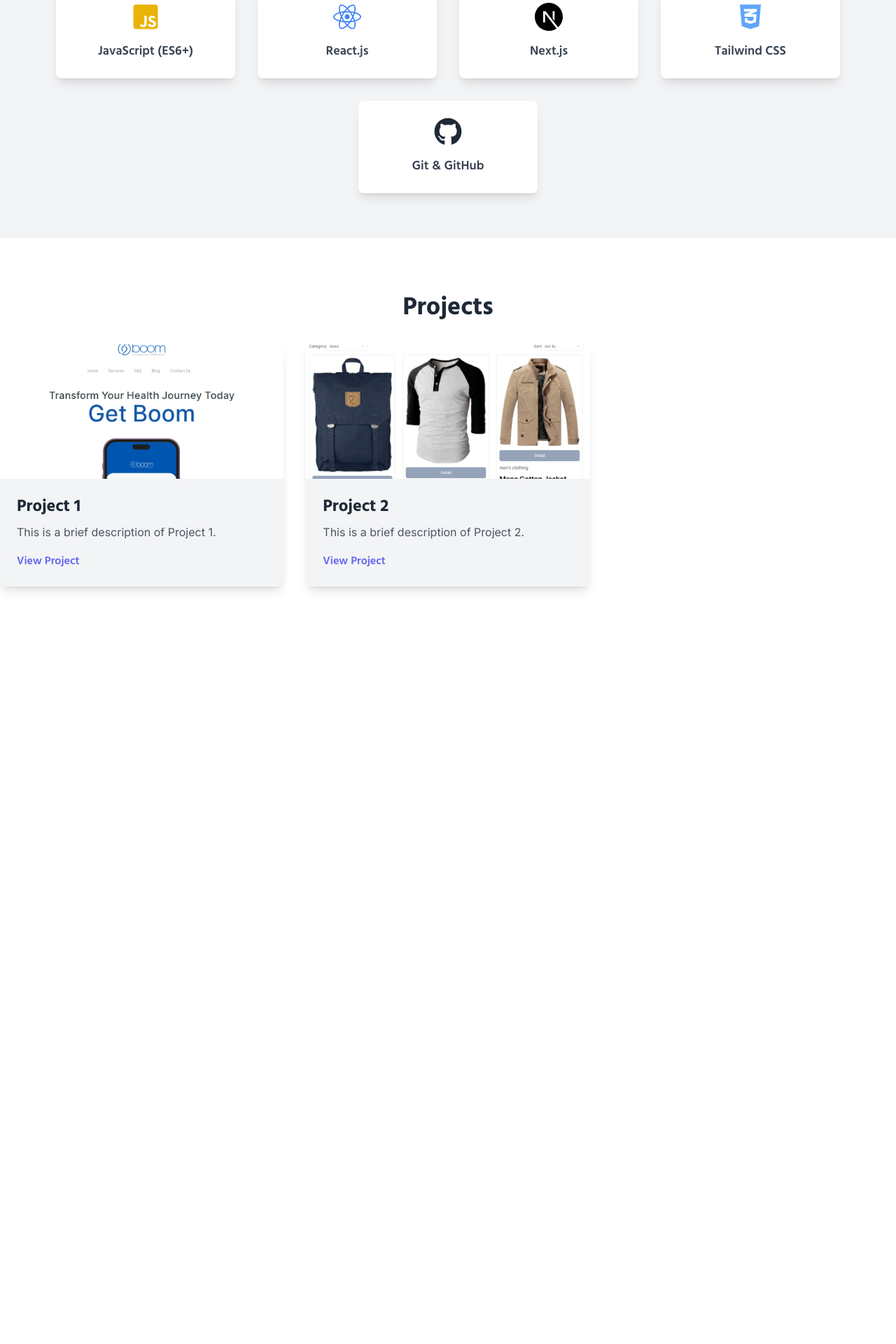
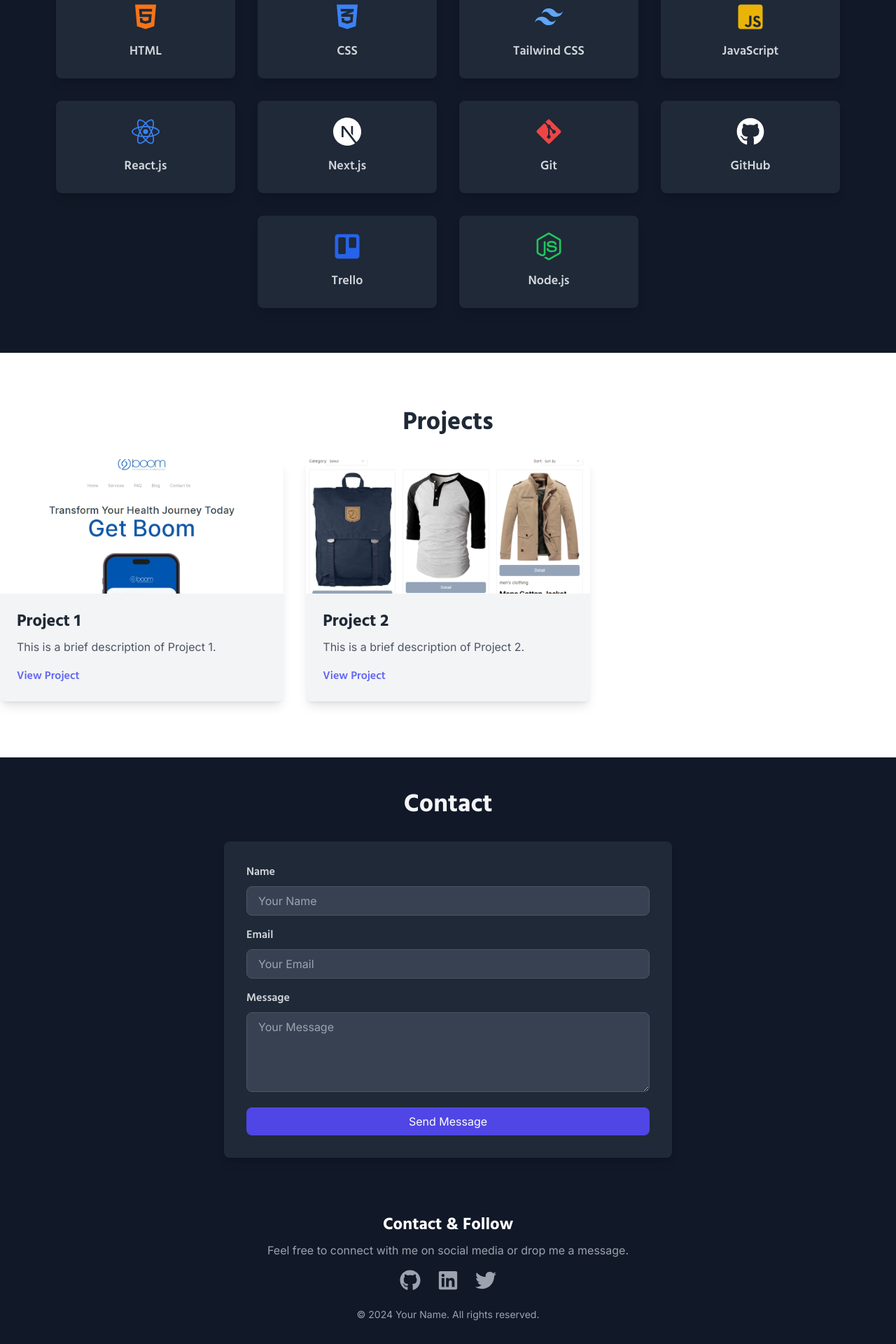
Before and after one commit to RikyAdiPutra/my-web-portfolio, a Next.js app: page / in a window 1280 px wide. Shown: the part 703-2623 px from the top of the page at 70% size. Before the commit the page ends 1589 px from the top, so only its background shows below. Built offline with nearby package versions, Linux system fonts and the light colour scheme.

Commit message:
style in skills contact header

```diff
--- a/src/app/page.js
+++ b/src/app/page.js
@@ -2,7 +2,6 @@ import Header from "../components/Header";
 import About from "../components/About";
 import Skills from "../components/Skills";
 import Projects from "../components/Projects";
-import Experience from "../components/Experience";
 import Contact from "../components/Contact";
 import Footer from "../components/Footer";
 
@@ -14,10 +13,9 @@ export default function Home() {
         <About />
         <Skills />
         <Projects />
-        {/* <Experience />
-        <Contact /> */}
+        <Contact />
       </main>
-      {/* <Footer /> */}
+      <Footer />
     </div>
   );
 }
--- a/src/components/Contact.jsx
+++ b/src/components/Contact.jsx
@@ -1,14 +1,71 @@
 export default function Contact() {
   return (
-    <section id="contact" className="p-4 bg-gray-100">
-      <h2 className="text-2xl font-bold">Contact</h2>
-      <p className="mt-2">
-        Feel free to reach out to me via email at{" "}
-        <a href="mailto:your.email@example.com" className="text-blue-500">
-          your.email@example.com
-        </a>
-        .
-      </p>
+    <section id="contact" className="bg-gray-900 text-white py-12">
+      <div className="container mx-auto">
+        <h2 className="text-4xl font-bold text-gray-100 mb-8 text-center font-hind">
+          Contact
+        </h2>
+        <div className="flex justify-center">
+          <div className="w-full md:w-1/2 bg-gray-800 shadow-lg rounded-lg p-8">
+            <form action="#" method="POST">
+              <div className="mb-4">
+                <label
+                  htmlFor="name"
+                  className="block text-gray-300 font-semibold mb-2 font-hind"
+                >
+                  Name
+                </label>
+                <input
+                  type="text"
+                  id="name"
+                  name="name"
+                  placeholder="Your Name"
+                  className="w-full px-4 py-2 bg-gray-700 border border-gray-600 rounded-lg text-white placeholder-gray-400 focus:outline-none focus:ring-2 focus:ring-indigo-500"
+                  required
+                />
+              </div>
+              <div className="mb-4">
+                <label
+                  htmlFor="email"
+                  className="block text-gray-300 font-semibold mb-2 font-hind"
+                >
+                  Email
+                </label>
+                <input
+                  type="email"
+                  id="email"
+                  name="email"
+                  placeholder="Your Email"
+                  className="w-full px-4 py-2 bg-gray-700 border border-gray-600 rounded-lg text-white placeholder-gray-400 focus:outline-none focus:ring-2 focus:ring-indigo-500"
+                  required
+                />
+              </div>
+              <div className="mb-4">
+                <label
+                  htmlFor="message"
+                  className="block text-gray-300 font-semibold mb-2 font-hind"
+                >
+                  Message
+                </label>
+                <textarea
+                  id="message"
+                  name="message"
+                  placeholder="Your Message"
+                  className="w-full px-4 py-2 bg-gray-700 border border-gray-600 rounded-lg text-white placeholder-gray-400 focus:outline-none focus:ring-2 focus:ring-indigo-500"
+                  rows="4"
+                  required
+                ></textarea>
+              </div>
+              <button
+                type="submit"
+                className="w-full bg-indigo-600 text-white py-2 px-4 rounded-lg hover:bg-indigo-700 focus:outline-none focus:ring-2 focus:ring-indigo-500 transition duration-300"
+              >
+                Send Message
+              </button>
+            </form>
+          </div>
+        </div>
+      </div>
     </section>
   );
 }
--- a/src/components/Experience.jsx
+++ /dev/null
@@ -1,16 +0,0 @@
-export default function Experience() {
-  return (
-    <section id="experience" className="p-4 bg-gray-100">
-      <h2 className="text-2xl font-bold">Experience</h2>
-      <ul className="mt-2 space-y-1">
-        <li>
-          <strong>Company A:</strong> Frontend Developer (Jan 2020 - Present)
-        </li>
-        <li>
-          <strong>Company B:</strong> Web Developer Intern (June 2019 - Dec
-          2019)
-        </li>
-      </ul>
-    </section>
-  );
-}
--- a/src/components/Footer.jsx
+++ b/src/components/Footer.jsx
@@ -1,7 +1,49 @@
+"use client";
+
+import { FaGithub, FaLinkedin, FaTwitter } from "react-icons/fa";
+
 export default function Footer() {
   return (
-    <footer className="p-4 bg-gray-800 text-white text-center">
-      <p>&copy; 2024 Your Name. All rights reserved.</p>
+    <footer className="bg-gray-900 text-white py-8">
+      <div className="container mx-auto text-center">
+        <div className="mb-6">
+          <h2 className="text-2xl font-bold mb-2 font-hind">
+            Contact & Follow
+          </h2>
+          <p className="text-gray-400 mb-4">
+            Feel free to connect with me on social media or drop me a message.
+          </p>
+          <div className="flex justify-center space-x-6">
+            <a
+              href="https://github.com/RikyAdiPutra"
+              target="_blank"
+              rel="noopener noreferrer"
+              className="text-gray-400 hover:text-white"
+            >
+              <FaGithub size={30} />
+            </a>
+            <a
+              href="https://www.linkedin.com/in/riky-adi-putra-160127284/"
+              target="_blank"
+              rel="noopener noreferrer"
+              className="text-gray-400 hover:text-white"
+            >
+              <FaLinkedin size={30} />
+            </a>
+            <a
+              href="https://x.com/_RikyAdiPutra_"
+              target="_blank"
+              rel="noopener noreferrer"
+              className="text-gray-400 hover:text-white"
+            >
+              <FaTwitter size={30} />
+            </a>
+          </div>
+        </div>
+        <p className="text-gray-400 text-sm">
+          &copy; {new Date().getFullYear()} Your Name. All rights reserved.
+        </p>
+      </div>
     </footer>
   );
 }
--- a/src/components/Header.jsx
+++ b/src/components/Header.jsx
@@ -2,7 +2,7 @@ import Link from "next/link";
 
 export default function Header() {
   return (
-    <header className="bg-gradient-to-r from-purple-500 to-indigo-600 p-6">
+    <header className="bg-gray-900 p-6">
       <div className="container mx-auto flex justify-between items-center">
         <h1 className="text-3xl font-bold text-white font-hind">
           Riky Adi Putra
@@ -11,28 +11,28 @@ export default function Header() {
           <ul className="flex space-x-6">
             <li>
               <Link legacyBehavior href="#about">
-                <a className="text-white hover:text-gray-200 transition duration-300 font-hind">
+                <a className="text-gray-300 hover:text-gray-100 transition duration-300 font-hind">
                   About
                 </a>
               </Link>
             </li>
             <li>
               <Link legacyBehavior href="#skills">
-                <a className="text-white hover:text-gray-200 transition duration-300 font-hind">
+                <a className="text-gray-300 hover:text-gray-100 transition duration-300 font-hind">
                   Skills
                 </a>
               </Link>
             </li>
             <li>
               <Link legacyBehavior href="#projects">
-                <a className="text-white hover:text-gray-200 transition duration-300 font-hind">
+                <a className="text-gray-300 hover:text-gray-100 transition duration-300 font-hind">
                   Projects
                 </a>
               </Link>
             </li>
             <li>
               <Link legacyBehavior href="#contact">
-                <a className="text-white hover:text-gray-200 transition duration-300 font-hind">
+                <a className="text-gray-300 hover:text-gray-100 transition duration-300 font-hind">
                   Contact
                 </a>
               </Link>
--- a/src/components/Projects.jsx
+++ b/src/components/Projects.jsx
@@ -1,11 +1,10 @@
-// components/Projects.js
 export default function Projects() {
   const projects = [
     {
       title: "Project 1",
       description: "This is a brief description of Project 1.",
-      image: "/images/boom-img.png", // Ganti dengan path gambar proyek kamu
-      link: "#", // Ganti dengan link ke proyek atau repositori
+      image: "/images/boom-img.png",
+      link: "#",
     },
     {
       title: "Project 2",
--- a/src/components/Skills.jsx
+++ b/src/components/Skills.jsx
@@ -1,11 +1,32 @@
 // components/Skills.js
-import { FaReact, FaJsSquare, FaCss3Alt, FaGithub } from "react-icons/fa";
-import { SiNextdotjs } from "react-icons/si";
+import {
+  FaHtml5,
+  FaCss3Alt,
+  FaJsSquare,
+  FaReact,
+  FaGithub,
+  FaGitAlt,
+  FaTrello,
+  FaNodeJs,
+} from "react-icons/fa";
+import { SiTailwindcss, SiNextdotjs } from "react-icons/si";
 
 export default function Skills() {
   const skills = [
     {
-      name: "JavaScript (ES6+)",
+      name: "HTML",
+      icon: <FaHtml5 size={40} className="text-orange-500 mx-auto" />,
+    },
+    {
+      name: "CSS",
+      icon: <FaCss3Alt size={40} className="text-blue-500 mx-auto" />,
+    },
+    {
+      name: "Tailwind CSS",
+      icon: <SiTailwindcss size={40} className="text-blue-400 mx-auto" />,
+    },
+    {
+      name: "JavaScript",
       icon: <FaJsSquare size={40} className="text-yellow-500 mx-auto" />,
     },
     {
@@ -14,32 +35,40 @@ export default function Skills() {
     },
     {
       name: "Next.js",
-      icon: <SiNextdotjs size={40} className="text-black mx-auto" />,
+      icon: <SiNextdotjs size={40} className="text-white mx-auto" />,
     },
     {
-      name: "Tailwind CSS",
-      icon: <FaCss3Alt size={40} className="text-blue-400 mx-auto" />,
+      name: "Git",
+      icon: <FaGitAlt size={40} className="text-red-500 mx-auto" />,
     },
     {
-      name: "Git & GitHub",
-      icon: <FaGithub size={40} className="text-gray-800 mx-auto" />,
+      name: "GitHub",
+      icon: <FaGithub size={40} className="text-white mx-auto" />,
+    },
+    {
+      name: "Trello",
+      icon: <FaTrello size={40} className="text-blue-600 mx-auto" />,
+    },
+    {
+      name: "Node.js",
+      icon: <FaNodeJs size={40} className="text-green-500 mx-auto" />,
     },
   ];
 
   return (
-    <section id="skills" className="py-12 bg-gray-100">
+    <section id="skills" className="bg-gray-900 text-white py-12">
       <div className="container mx-auto">
-        <h2 className="text-4xl font-bold text-gray-800 mb-8 text-center font-hind">
+        <h2 className="text-4xl font-bold text-center font-hind mb-8">
           Skills
         </h2>
         <div className="flex flex-wrap justify-center">
           {skills.map((skill, index) => (
             <div
               key={index}
-              className="bg-white shadow-lg rounded-lg p-6 m-4 w-64 text-center transform hover:scale-105 transition-transform duration-300"
+              className="bg-gray-800 shadow-lg rounded-lg p-6 m-4 w-64 text-center transform hover:scale-105 transition-transform duration-300"
             >
               {skill.icon}
-              <p className="text-lg font-semibold text-gray-700 mt-4 font-hind">
+              <p className="text-lg font-semibold text-gray-300 mt-4 font-hind">
                 {skill.name}
               </p>
             </div>
```
